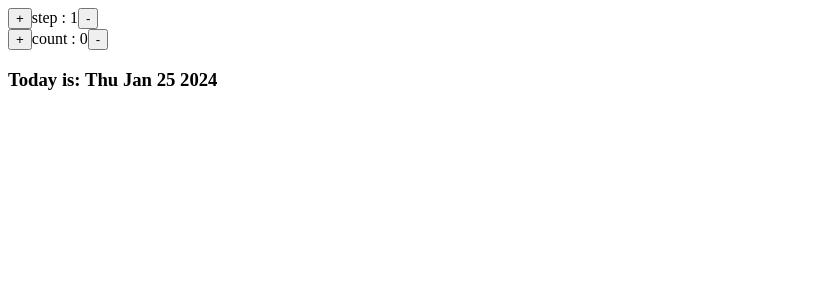
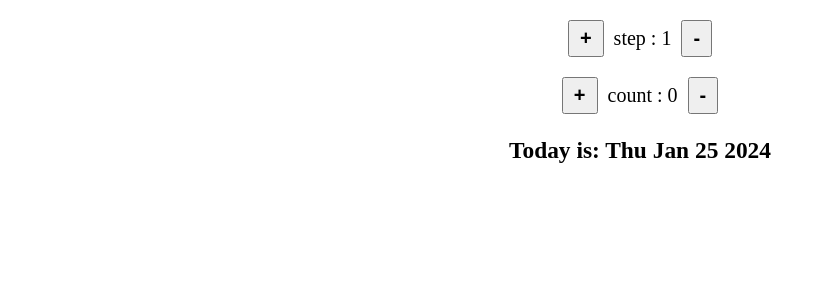
Before and after one commit to mohammadsaeediaf/react-counter-app, a React (Create React App) app: page / in a window 1280 px wide. Shown: the top 300 px of the page, without its empty margins (0-826 px from the left). Built offline with nearby package versions, Linux system fonts and the light colour scheme.

Commit message:
Add styles to componnent

```diff
--- a/src/index.css
+++ b/src/index.css
@@ -0,0 +1,21 @@
+.container {
+  width: 600px;
+  height: auto;
+  margin: 0 auto;
+  text-align: center;
+  font-size: 20px;
+}
+
+.count {
+  margin-bottom: 50px 0;
+}
+.step {
+  margin: 20px 0;
+}
+
+.container button {
+  padding: 5px 10px;
+  margin: 0 10px;
+  font-size: 20px;
+  font-weight: bold;
+}
```
